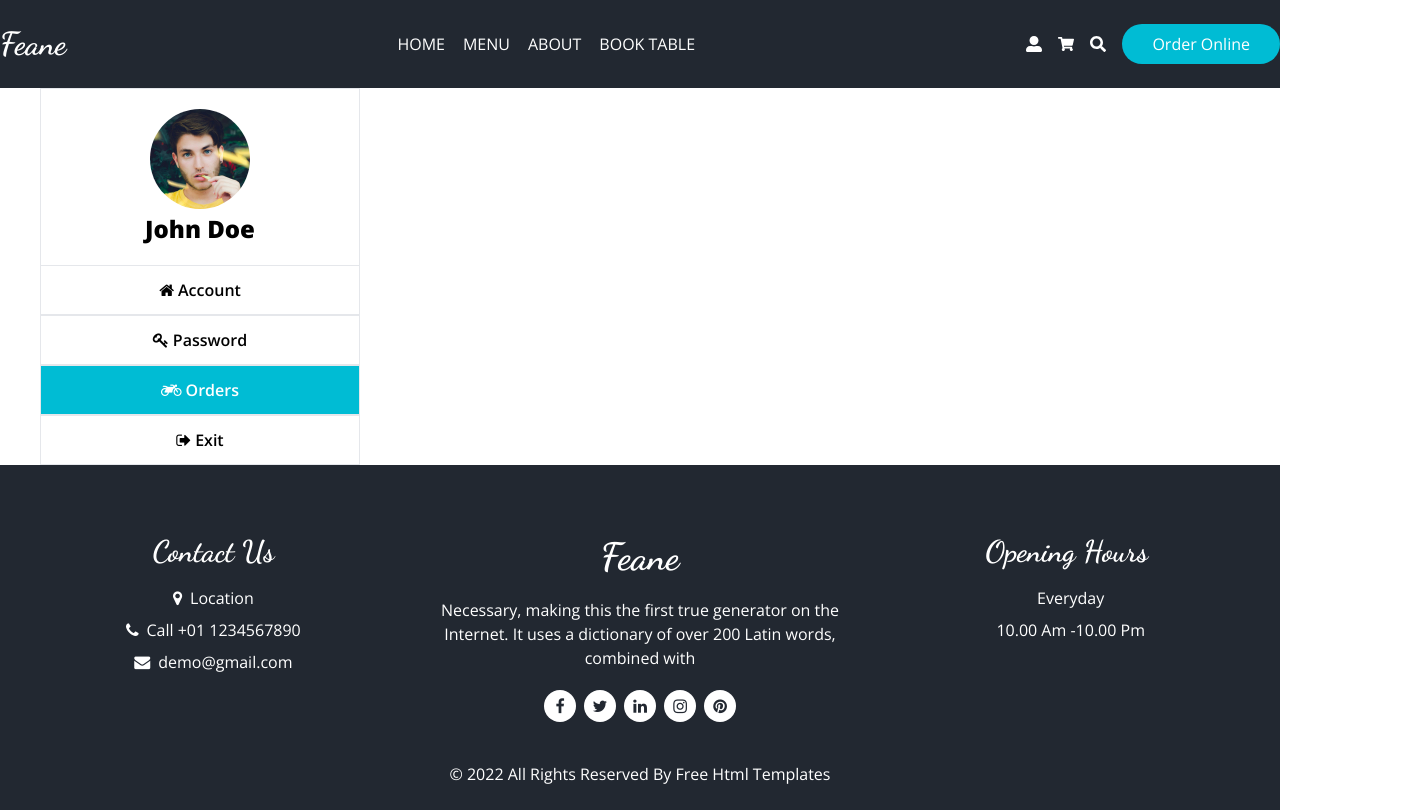
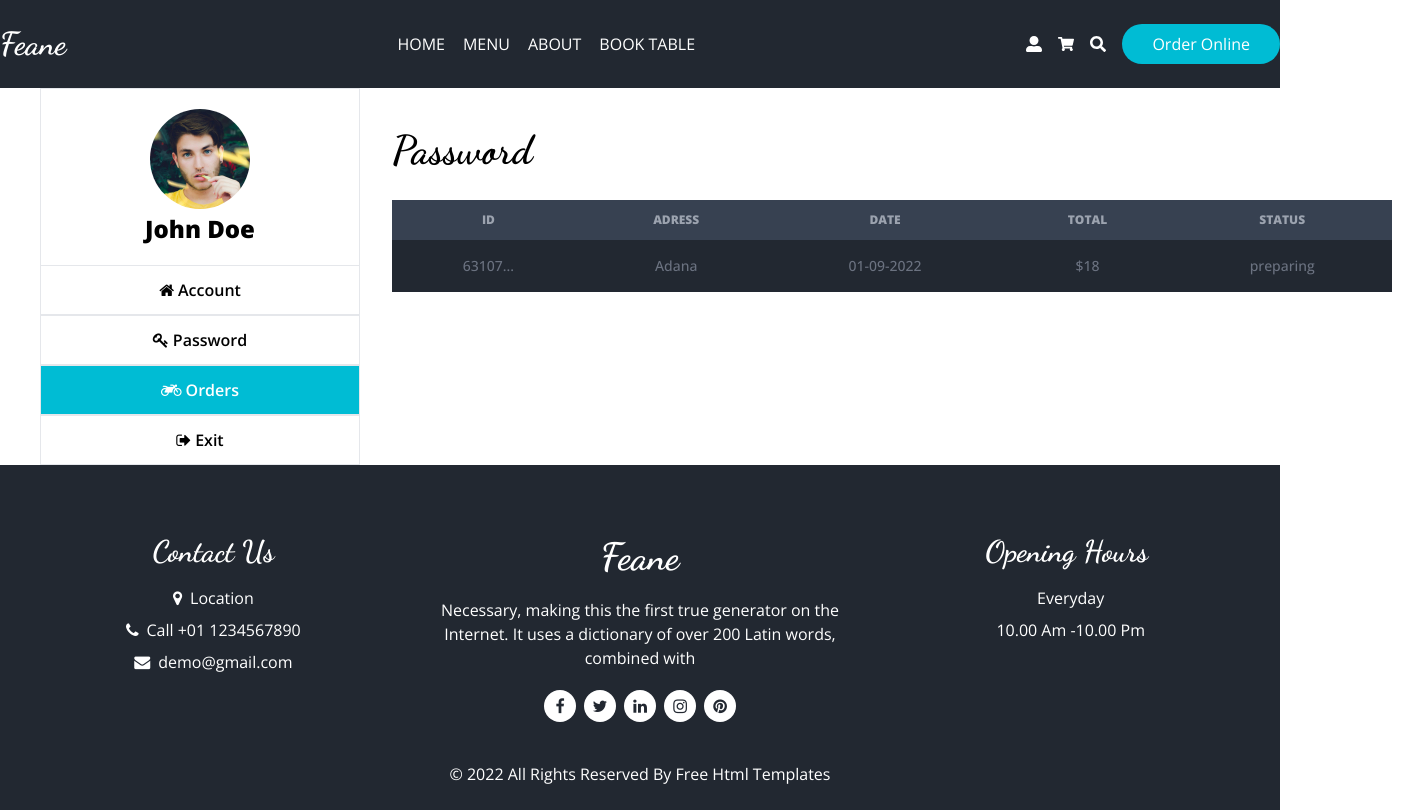
Before and after one commit to kerim-agayev/nextJsYemek, a Next.js app in the folder food_ordering/: page /profile in a window 1280 px wide. Both pictures are taken after a click on the item "Orders". Shown: the whole page, 1424 px wide, since content can reach past the window. Built offline with nearby package versions, Linux system fonts and the light colour scheme.

Commit message:
profile page order component
profile page order component

```diff
--- /dev/null
+++ b/food_ordering/components/profile/Order.jsx
@@ -0,0 +1,54 @@
+import React from "react";
+import Title from "../ui/Title";
+
+const Order = () => {
+  return (
+    <div className="lg:p-8 flex-1 lg:mt-0 mt-5">
+      <Title addClass="text-[40px]">Password</Title>
+      <div className="overflow-x-auto w-full mt-5">
+        <table className="w-full text-sm text-center text-gray-500 min-w-[1000px]">
+          <thead className="text-xs text-gray-400 uppercase bg-gray-700">
+            <tr>
+              <th scope="col" className="py-3 px-6">
+                ID
+              </th>
+              <th scope="col" className="py-3 px-6">
+                ADRESS
+              </th>
+              <th scope="col" className="py-3 px-6">
+                DATE
+              </th>
+              <th scope="col" className="py-3 px-6">
+                TOTAL
+              </th>
+              <th scope="col" className="py-3 px-6">
+                STATUS
+              </th>
+            </tr>
+          </thead>
+          <tbody>
+            <tr className="transition-all bg-secondary border-gray-700 hover:bg-primary ">
+              <td className="py-4 px-6 font-medium whitespace-nowrap hover:text-white flex items-center gap-x-1 justify-center">
+                <span>63107...</span>
+              </td>
+              <td className="py-4 px-6 font-medium whitespace-nowrap hover:text-white">
+                Adana
+              </td>
+              <td className="py-4 px-6 font-medium whitespace-nowrap hover:text-white">
+                01-09-2022
+              </td>
+              <td className="py-4 px-6 font-medium whitespace-nowrap hover:text-white">
+                $18
+              </td>
+              <td className="py-4 px-6 font-medium whitespace-nowrap hover:text-white">
+                preparing
+              </td>
+            </tr>
+          </tbody>
+        </table>
+      </div>
+    </div>
+  );
+};
+
+export default Order;
--- a/food_ordering/pages/profile/index.jsx
+++ b/food_ordering/pages/profile/index.jsx
@@ -2,6 +2,7 @@ import Image from "next/image";
 import { useState } from "react";
 import Account from "../../components/profile/Account";
 import Password from "../../components/profile/Password";
+import Order from "../../components/profile/Order";
 const Profile = () => {
     const [tabs, setTabs] = useState(0);
   return (
@@ -59,6 +60,7 @@ const Profile = () => {
       </div>
       {tabs === 0 && <Account />}
       {tabs === 1 && <Password />}
+      {tabs === 2 && <Order />}
     </div>
   );
 };
```
